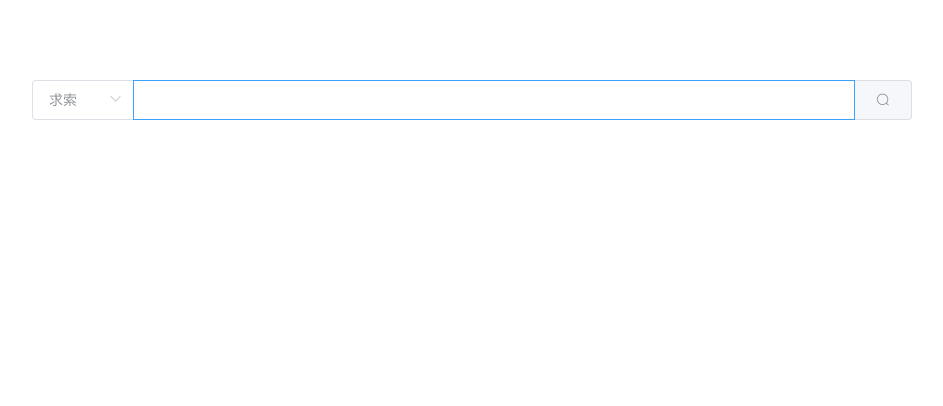
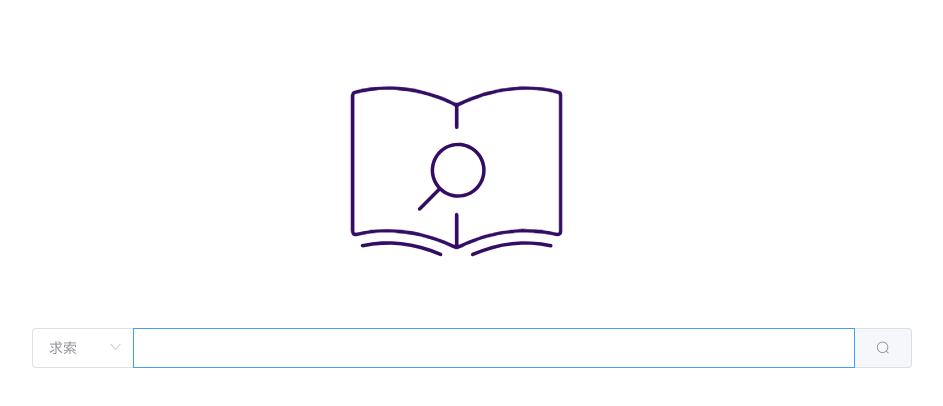
Before and after one commit to xiaop1ng/search, a Vue app: page / in a window 1280 px wide. Shown: the top 406 px of the page, without its empty margins (168-1111 px from the left). Built offline with nearby package versions, Linux system fonts and the light colour scheme.

Commit message:
add logo

```diff
--- a/src/components/Search.vue
+++ b/src/components/Search.vue
@@ -1,5 +1,7 @@
 <template>
   <div class="search-box">
+
+    <img src="/logo_l.png"/>
     <!-- 搜索框 -->
     <el-input v-model="keyword" class="input-with-select" @keyup.enter.native="search" :clearable="true" :autofocus="true">
       <el-select v-model="select" slot="prepend" >
@@ -20,9 +22,10 @@
 
 <style>
   .search-box {
-    margin-top: 80px;
+    margin-top: 0px;
     padding-left: 200px;
     padding-right: 200px;
+    text-align: center;
   }
   .el-select .el-input {
     width: 100px;
--- a/src/service/cognitionService.js
+++ b/src/service/cognitionService.js
@@ -7,7 +7,7 @@ const uuid = require('uuid/v1');
 const http = axios.create({
     baseURL: baseURL,
     timeout: 20000,
-    headers : {
+    headers: {
         'Content-Type': 'application/json'
     }
 });
```
Also changed, not shown: public/logo_l.png (added).
